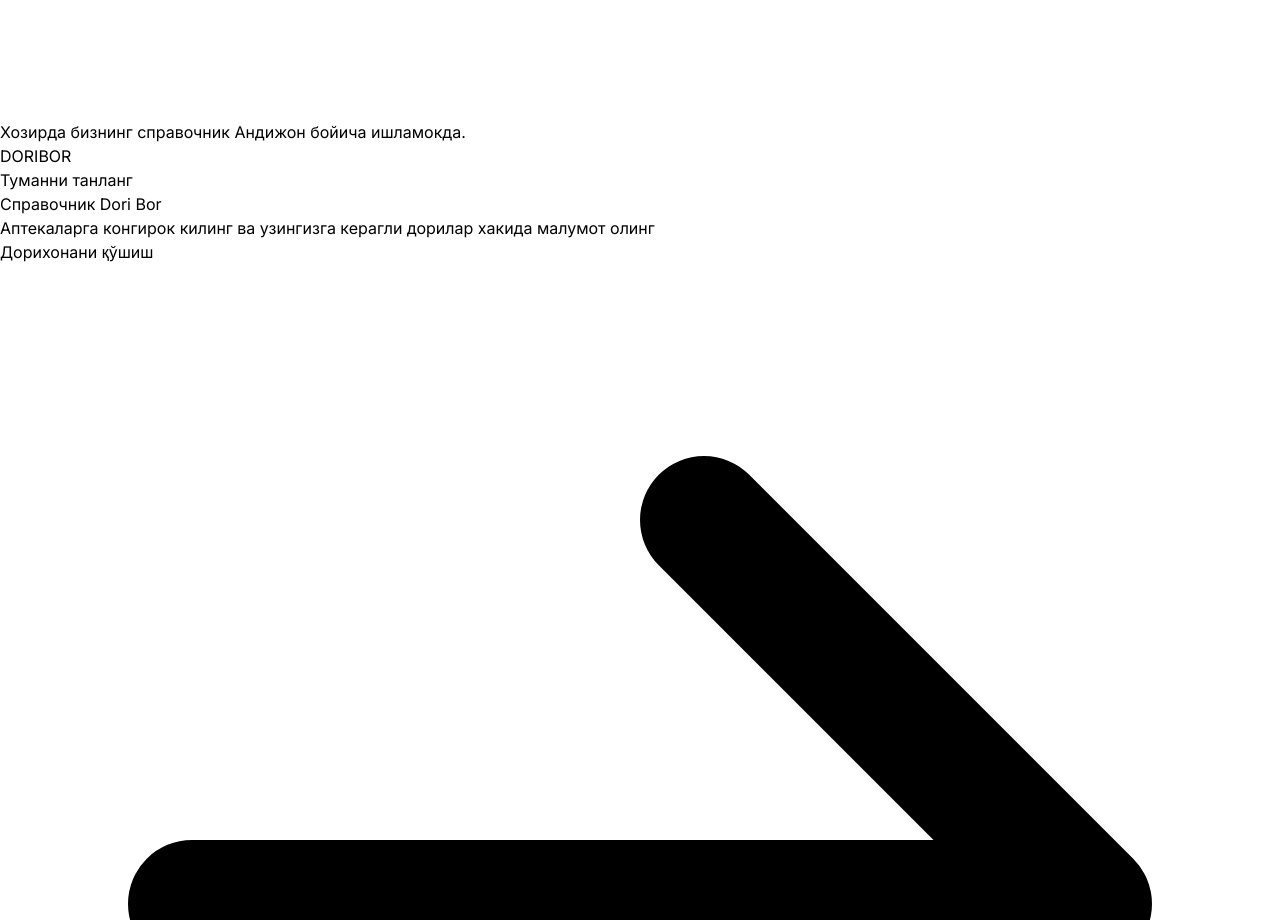
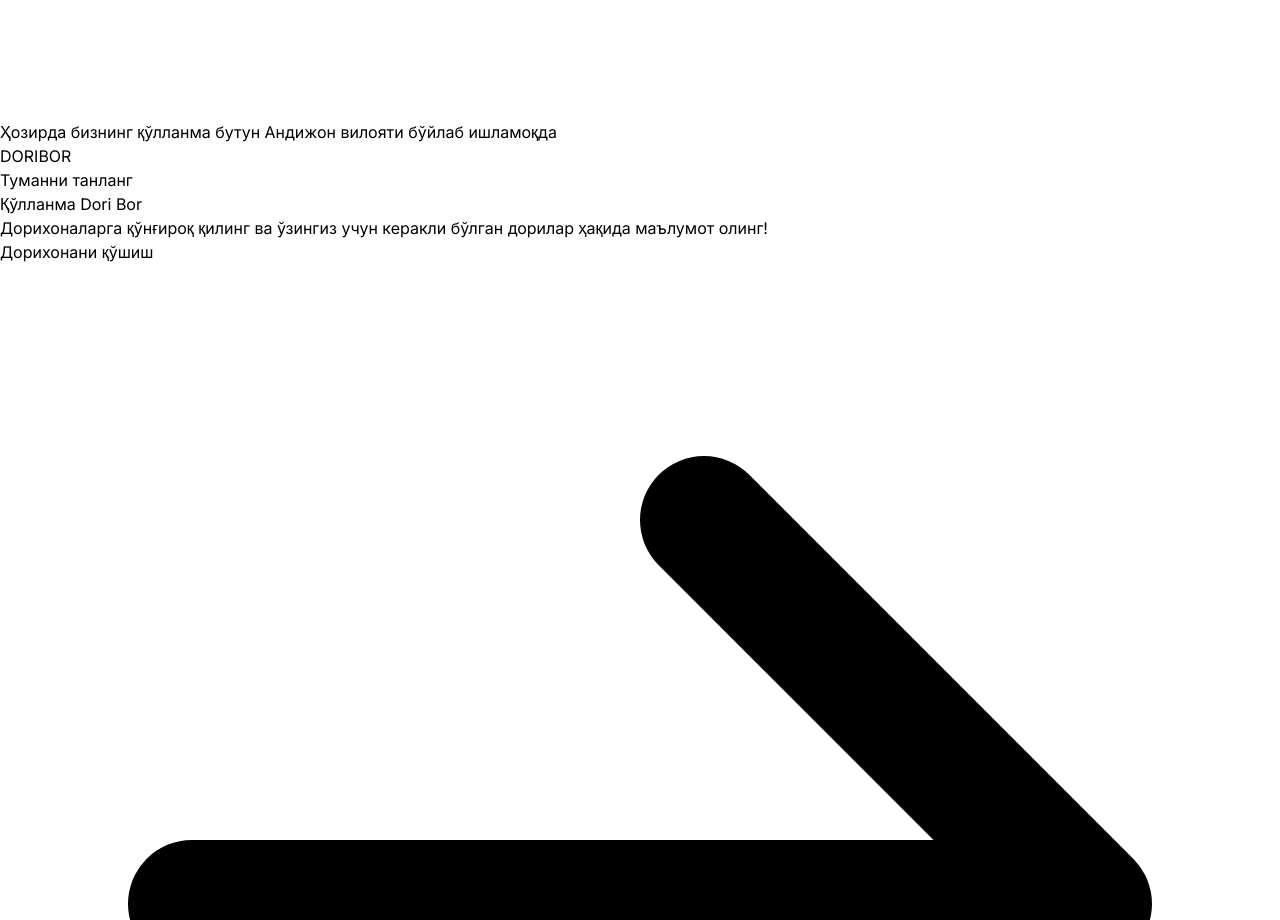
Before and after one commit to jahonrahimov/doribor, a Next.js app: page / in a window 1280 px wide. Shown: the part 1160-2080 px from the top of the page. Built offline with nearby package versions, Linux system fonts and the light colour scheme.

Commit message:
fix: fixed text

```diff
--- a/app/layout.tsx
+++ b/app/layout.tsx
@@ -7,7 +7,7 @@
 
 export const metadata = {
   title: "Dori Bor",
-  description: "Справочник по аптекам",
+  description: "Қўлланма Dori Bor",
 };
 
 export default function RootLayout({
--- a/app/page.tsx
+++ b/app/page.tsx
@@ -14,8 +14,8 @@
   return (
     <>
       <Hero
-        title="Справочник Dori Bor"
-        description="Аптекаларга конгирок килинг ва узингизга керагли дорилар хакида малумот олинг"
+        title="Қўлланма Dori Bor"
+        description="Дорихоналарга қўнғироқ қилинг ва ўзингиз учун  керакли бўлган дорилар ҳақида маълумот олинг!"
         buttonText="Дорихонани қўшиш"
       />
       <div className="max-w-screen-xl grid lg:grid-cols-4 md:grid-cols-2 sm:grid-cols-2 gap-2 mx-auto px-2">
--- a/src/components/common/header.tsx
+++ b/src/components/common/header.tsx
@@ -65,7 +65,7 @@
 
   return (
     <>
-      <Alert title="Хозирда бизнинг справочник Андижон бойича ишламокда." />
+      <Alert title="Ҳозирда бизнинг қўлланма бутун Андижон вилояти бўйлаб ишламоқда" />
       <div className="bg-white border-gray-200 dark:bg-gray-900 shadow">
         <div className="max-w-screen-xl flex flex-wrap items-center md:justify-start justify-between mx-auto p-4">
           <Logo />
--- a/src/components/common/hero.tsx
+++ b/src/components/common/hero.tsx
@@ -19,7 +19,7 @@
         </h1>
 
         {description && (
-          <p className="mb-8 text-md font-normal text-white lg:text-xl sm:px-16 lg:px-48">
+          <p className="mb-8 text-md font-normal text-white lg:text-2xl sm:px-16 lg:px-48">
             {description}
           </p>
         )}
```
Also changed, not shown: app/dorihonani-qoshish/page.tsx (+8 -4 lines).
